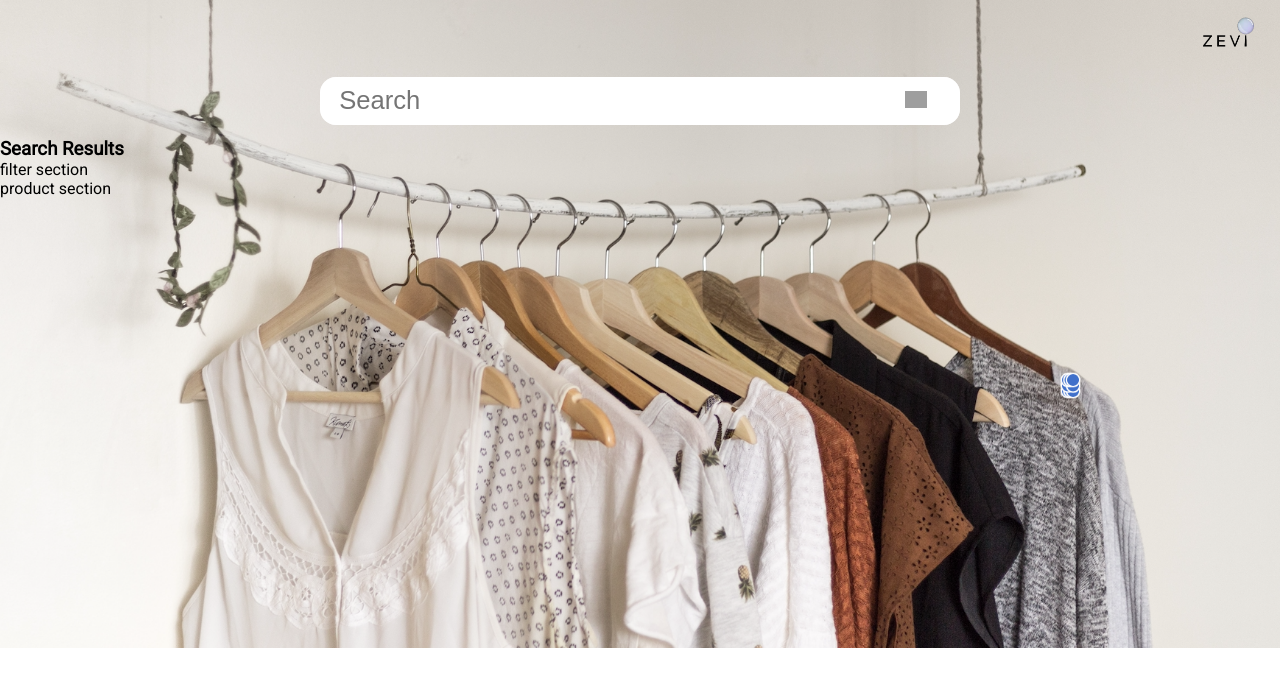
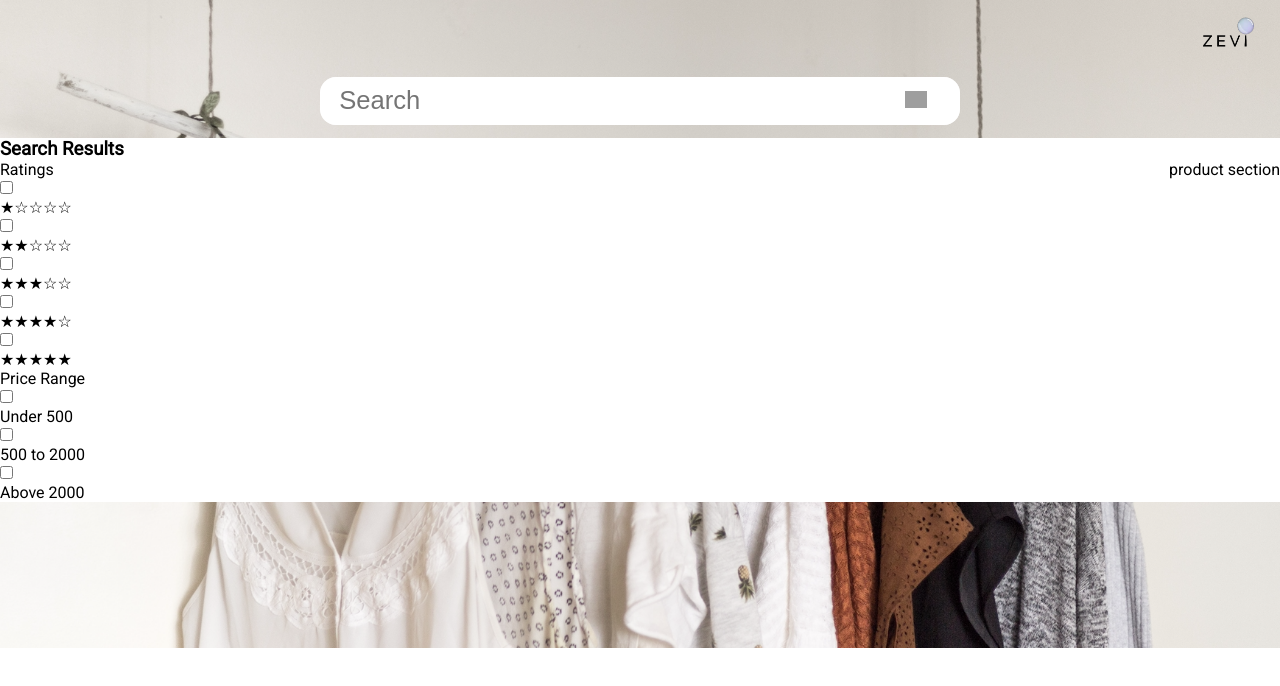
Before and after one commit to thisiskartikgupta/zevi-react-dev-assignment, a React (Create React App) app: page / in a window 1280 px wide. Both pictures are taken after a click on the button 928 px from the left and 100 px from the top of the page. Shown: the top 686 px of the page. Built offline with nearby package versions, Linux system fonts and the light colour scheme; grey boxes are pictures that could not be loaded.

Commit message:
Implemented filtering in SearchResultsSection

```diff
--- a/src/App.tsx
+++ b/src/App.tsx
@@ -21,10 +21,6 @@ const App : React.FunctionComponent = () => {
 
   const [searchQuery, setSearchQuery] = useState<string>('');
   const [showResults, setShowResults] = useState<boolean>(false);
-
-  // console.log(trendsData, suggestionData, productData,
-  //     showResults, searchQuery);
-  console.log(productData);
 
   useEffect(() => {
     setTrendsData(TrendsData);
--- a/src/components/SearchResultsSection/SearchResultsSection.scss
+++ b/src/components/SearchResultsSection/SearchResultsSection.scss
@@ -0,0 +1,21 @@
+
+$search-results-section-bg-color:#fff;
+
+.search-results-section {
+  background-color: $search-results-section-bg-color;
+  display: flex;
+  flex-direction: column;
+
+  div {
+    display: flex;
+    flex-direction: row;
+    justify-content: space-between;
+
+    .filter-section {
+      display: flex;
+      flex-direction: column;
+
+    }
+  }
+
+}
--- a/src/components/SearchResultsSection/SearchResultsSection.tsx
+++ b/src/components/SearchResultsSection/SearchResultsSection.tsx
@@ -1,24 +1,185 @@
 
 import React, {useEffect, useState} from 'react';
 import {ProductType} from '../../fakerData';
+
+import './SearchResultsSection.scss';
 
 type SearchResultsSectionPropsType = {
   productData: ProductType[],
   searchQuery: string,
 }
 
+type FilterType = {
+  rating: boolean[],
+  price: boolean[]
+};
+
 const SearchResultsSection = (props : SearchResultsSectionPropsType) => {
   const [filteredData, setFilteredData] = useState<ProductType[]>([]);
+  const [filters, setFilters] = useState<FilterType>({
+    rating: [false, false, false, false, false],
+    price: [false, false, false],
+  });
+  const [displayData, setDisplayData] = useState<ProductType[]>(props.productData);
 
-  useEffect(() => setFilteredData(props.productData), []);
-  console.log(filteredData, setFilteredData);
+  useEffect(() => {
+    setFilteredData(props.productData);
+    console.log(filteredData);
+    const newFilterData:ProductType[] = [];
+    for (let i = 0; i < filters.rating.length; i++) {
+      if (filters.rating[i]) {
+        filteredData.forEach((element) => {
+          if (element.rating === i+1) {
+            newFilterData.push(element);
+          }
+        });
+      }
+    }
+
+    // Price comparisons
+    if (filters.price[0]) {
+      filteredData.forEach((element) => {
+        if (Number(element.discountedPrice) < 500) {
+          newFilterData.push(element);
+        }
+      });
+    }
+
+    if (filters.price[1]) {
+      filteredData.forEach((element) => {
+        if (Number(element.discountedPrice) >= 500 && Number(element.discountedPrice) <= 2000) {
+          newFilterData.push(element);
+        }
+      });
+    }
+
+    if (filters.price[2]) {
+      filteredData.forEach((element) => {
+        if (Number(element.discountedPrice) > 2000) {
+          newFilterData.push(element);
+        }
+      });
+    }
+
+    console.log(newFilterData, filters);
+    setDisplayData(newFilterData);
+  }, [filters]);
 
   return (
     <div className='search-results-section'>
       <h3>Search Results</h3>
       <div>
-        <div> filter section</div>
-        <div>product section</div>
+        <div className='filter-section'>
+
+          <div>
+            <div>Ratings</div>
+          </div>
+          <div>
+            <ul>
+              <li>
+                <input type='checkbox'
+                  onChange={()=> {
+                    const newFilters = [...filters.rating];
+                    newFilters[0] = !newFilters[0];
+                    setFilters({...filters, rating: newFilters});
+                  }}
+                />
+                <div>★☆☆☆☆</div>
+              </li>
+
+              <li>
+                <input type='checkbox'
+                  onChange={()=> {
+                    const newFilters = [...filters.rating];
+                    newFilters[1] = !newFilters[1];
+                    setFilters({...filters, rating: newFilters});
+                  }}
+                />
+                <div>★★☆☆☆</div>
+              </li>
+
+              <li>
+                <input type='checkbox'
+                  onChange={()=> {
+                    const newFilters = [...filters.rating];
+                    newFilters[2] = !newFilters[2];
+                    setFilters({...filters, rating: newFilters});
+                  }}
+                />
+                <div>★★★☆☆</div>
+              </li>
+
+              <li>
+                <input type='checkbox'
+                  onChange={()=> {
+                    const newFilters = [...filters.rating];
+                    newFilters[3] = !newFilters[3];
+                    setFilters({...filters, rating: newFilters});
+                  }}
+                />
+                <div>★★★★☆</div>
+              </li>
+
+              <li>
+                <input type='checkbox'
+                  onChange={()=> {
+                    const newFilters = [...filters.rating];
+                    newFilters[4] = !newFilters[4];
+                    setFilters({...filters, rating: newFilters});
+                  }}
+                />
+                <div>★★★★★</div>
+              </li>
+            </ul>
+          </div>
+
+          <div>
+            <div>Price Range</div>
+          </div>
+          <div>
+            <ul>
+              <li>
+                <input type='checkbox'
+                  onChange={()=> {
+                    const newFilters = [...filters.price];
+                    newFilters[0] = !newFilters[0];
+                    setFilters({...filters, price: newFilters});
+                  }}
+                />
+                <div>Under 500</div>
+              </li>
+              <li>
+                <input type='checkbox'
+                  onChange={()=> {
+                    const newFilters = [...filters.price];
+                    newFilters[1] = !newFilters[1];
+                    setFilters({...filters, price: newFilters});
+                  }}
+                />
+                <div>500 to 2000</div>
+              </li>
+              <li>
+                <input type='checkbox'
+                  onChange={()=> {
+                    const newFilters = [...filters.price];
+                    newFilters[2] = !newFilters[2];
+                    setFilters({...filters, price: newFilters});
+                  }}
+                />
+                <div>Above 2000</div>
+              </li>
+            </ul>
+          </div>
+
+        </div>
+
+        <div className='product-section'>
+          product section
+          {
+            [...displayData].map((element, index) => (element.setDisplayActive) ? <div key={index}>{element.productName} + [{element.rating}] || [{element.discountedPrice}]</div> : null)
+            // JSON.stringify(displayData)
+          }
+        </div>
       </div>
     </div>
   );
--- a/src/fakerData.ts
+++ b/src/fakerData.ts
@@ -49,6 +49,7 @@ export type ProductType = {
   rating: number,
   noOfReviews: number,
   isFavourite: boolean,
+  setDisplayActive: boolean,
 }
 
 const getProductData = () => {
@@ -65,6 +66,7 @@ const getProductData = () => {
       Math.round(Math.random() * (MAX_RATING - MIN_RATING) + MIN_RATING);
     const noOfReviews = Math.floor(Math.random() * 1000);
     const isFavourite = false;
+    const setDisplayActive = true;
 
     productData.push({
       productName: productName,
@@ -74,6 +76,7 @@ const getProductData = () => {
       rating: rating,
       noOfReviews: noOfReviews,
       isFavourite: isFavourite,
+      setDisplayActive: setDisplayActive,
     });
   };
 
```
Also changed, not shown: src/components/SearchResultsSection/filterUtils.ts (deleted, +0 -18 lines), src/assets/svg/angle-down-solid.svg (added), src/assets/svg/angle-up-solid.svg (added).
